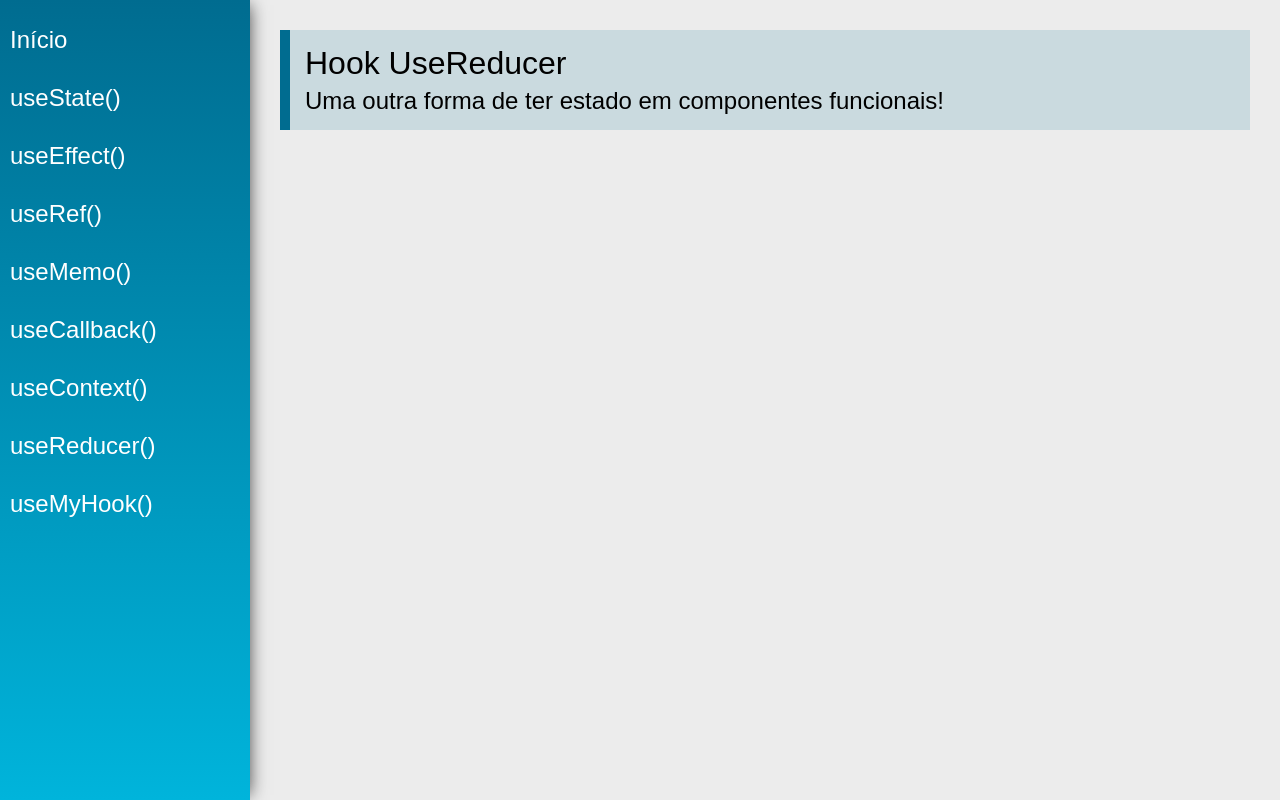
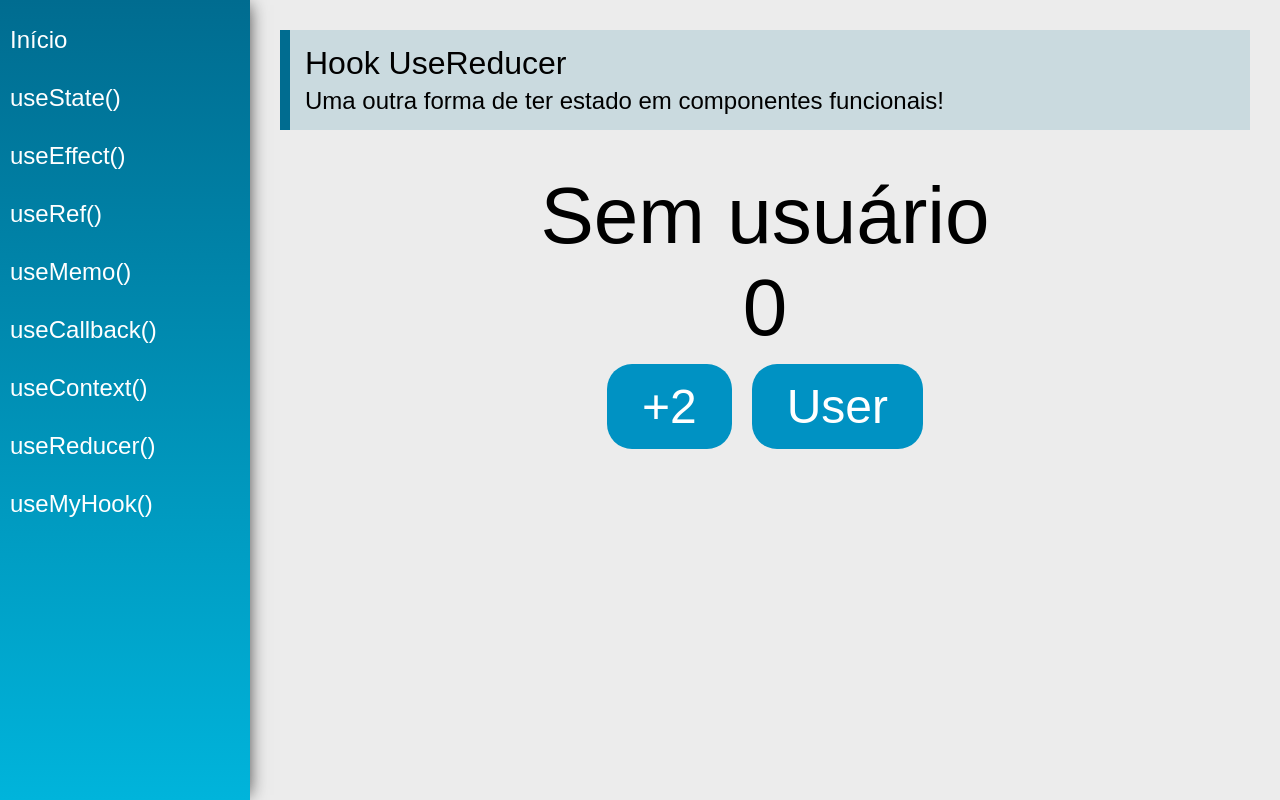
Before and after one commit to viniciusFUU/hooks, a React (Create React App) app: page /useReducer in a window 1280 px wide. Built offline with nearby package versions, Linux system fonts and the light colour scheme.

Commit message:
React Hooks #09 useReducer

```diff
--- a/src/views/examples/UseReducer.jsx
+++ b/src/views/examples/UseReducer.jsx
@@ -1,15 +1,51 @@
-import React from 'react'
-import PageTitle from '../../components/layout/PageTitle'
+import React from "react";
+import PageTitle from "../../components/layout/PageTitle";
+import { useReducer } from "react";
+
+const initialState = {
+  other: "...",
+  user: null,
+  number: 0,
+};
+
+function reducer(state, action) {
+  switch (action.type) {
+    case "numberAdd2":
+      return { ...state, number: state.number + 2 };
+    case "login":
+      return { ...state, user: { name: action.payload } };
+    default:
+      return state;
+  }
+}
 
 const UseReducer = (props) => {
+  const [state, dispatch] = useReducer(reducer, initialState);
   return (
     <div className="UseReducer">
       <PageTitle
         title="Hook UseReducer"
         subtitle="Uma outra forma de ter estado em componentes funcionais!"
       />
+
+      <div className="center">
+        {state.user ? (
+          <span className="text">{state.user.name}</span>
+        ) : (
+          <span className="text">Sem usuário</span>
+        )}
+        <span className="text">{state.number}</span>
+        <div>
+          <button className="btn" onClick={() => dispatch({ type: "numberAdd2" })}>
+            +2
+          </button>
+          <button className="btn" onClick={() => dispatch({ type: "login", payload: 'Bianca' })}>
+            User
+          </button>
         </div>
-    )
-}
+      </div>
+    </div>
+  );
+};
 
-export default UseReducer
+export default UseReducer;
```
Lines whose indentation alone changed are shown as unchanged.
